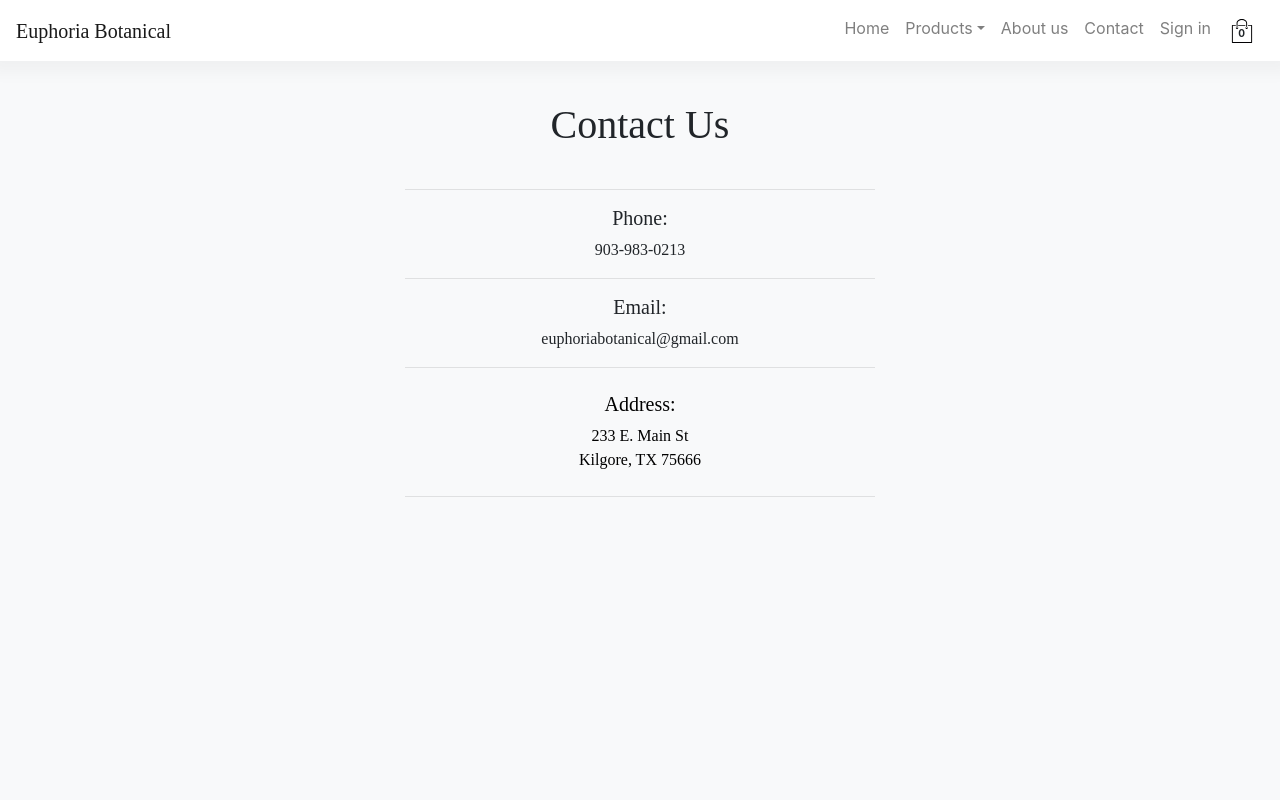
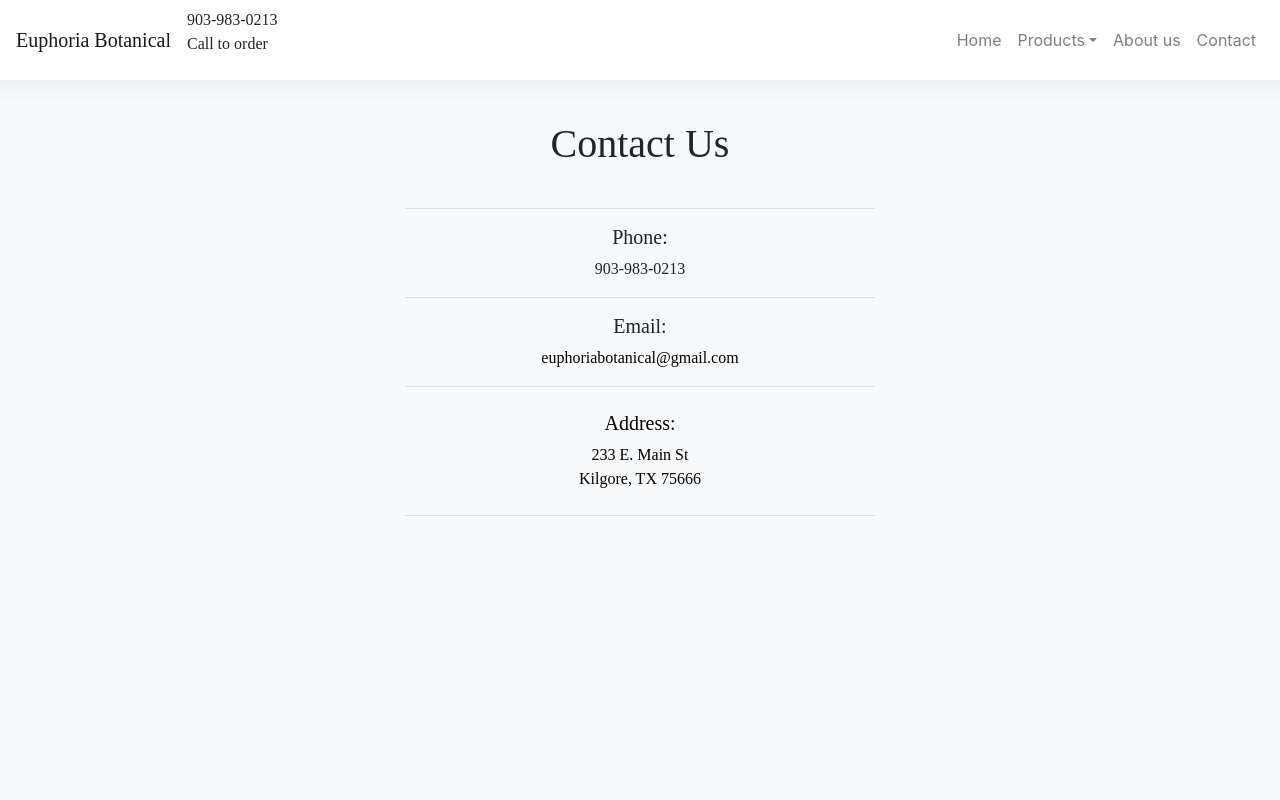
Before and after one commit to dballowe7912/euphoria-botanical, a React (Create React App) app: page /contact in a window 1280 px wide. Shown: the top 800 px of the page. Built offline with nearby package versions, Linux system fonts and the light colour scheme; no server answers; a web font is replaced by a local one.

Commit message:
added call to order and fixed shop data

```diff
--- a/src/components/navbar/navbar.component.jsx
+++ b/src/components/navbar/navbar.component.jsx
@@ -24,6 +24,13 @@ const Navbar = ({ currentUser, hidden }) => {
         >
             Euphoria Botanical
         </Link>
+        <p
+            className='c d-flex custom-font justify-content-center'
+        >
+            903-983-0213
+            <br/>
+            Call to order
+        </p>
         <button
             className="navbar-toggler"
             id="toggleButt"
@@ -82,7 +89,7 @@ const Navbar = ({ currentUser, hidden }) => {
                         Contact
                     </Link>
                 </li>
-                <li className="nav-item" >
+                {/* <li className="nav-item" >
                     {
                         currentUser ?
                         <div className='nav-link sign-out' onClick={() => auth.signOut()}>Sign out</div>
@@ -95,15 +102,15 @@ const Navbar = ({ currentUser, hidden }) => {
                             Sign in
                         </Link>
                     }
-                </li>
-                <li className='nav-item'>
-                    <CartIcon />
-                </li>
+                </li> */}
+                {/* <li className='nav-item'>
+                    <CartIcon className='disabled'/>
+                </li> */}
             </ul>
-            {
+            {/* {
                 hidden ? null :
                 <CartDropdown/>
-            }
+            } */}
         </div>
     </nav>
     )
--- a/src/pages/contact/contact.component.jsx
+++ b/src/pages/contact/contact.component.jsx
@@ -19,7 +19,7 @@ const ContactPage = () => {
                     <hr/>
                     <div>
                         <h5>Email: </h5>
-                        <p>euphoriabotanical@gmail.com</p>
+                        <a href="mailto://euphoriabotanical@gmail.com">euphoriabotanical@gmail.com</a>
                     </div>
                     <hr/>
                     <div>
--- a/src/shop.data.js
+++ b/src/shop.data.js
@@ -200,7 +200,7 @@ const SHOP_DATA = [
             {
                 id: 13,
                 commonName: "Calea Zacatachichi",
-                scientificName: "Calea Ternifolia",
+                scientificName: "Calea Zacatachichi",
                 imgSrc: '',
                 pricing: [
                     {
@@ -214,8 +214,8 @@ const SHOP_DATA = [
             {
                 id: 14,
                 commonName: "Ilex Guayusa",
-                scientificName: "../assets/dry-herb-photos/ilex.jpeg",
-                imgSrc: '',
+                scientificName: "",
+                imgSrc: '../assets/dry-herb-photos/ilex.jpeg',
                 pricing: [
                     {
                         type: "",
```
